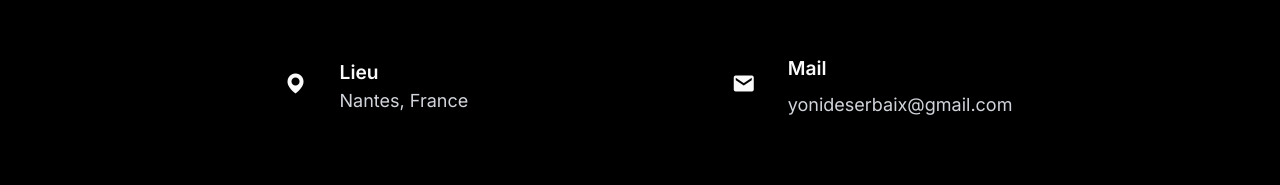
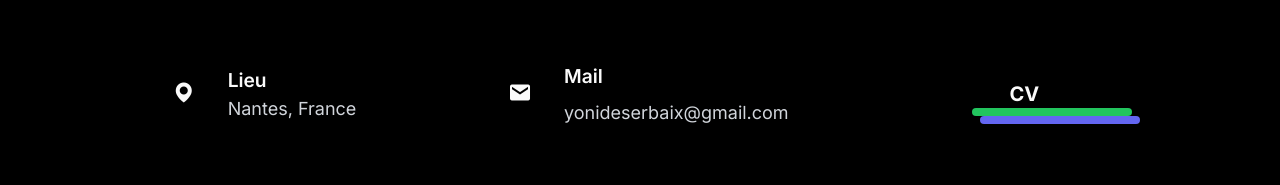
Before and after one commit to Yoni-Deserbaix/Portfolio, a Next.js app: page / in a window 1280 px wide. Shown: the part 2791-2976 px from the top of the page. Built offline with nearby package versions, Linux system fonts and the light colour scheme.

Commit message:
add download resume button

```diff
--- a/src/app/components/Contact.tsx
+++ b/src/app/components/Contact.tsx
@@ -41,6 +41,16 @@ export default function Contact() {
               </a>
             </div>
           </div>
+          <Title
+            text="CV"
+            href=""
+            target="_blank"
+            rel="noreferrer"
+            className=" transition-all duration-[0.2s] text-center max-w-[200px] mt-[15px] px-12 py-[0.7rem] rounded-[5px] border-[none]  text-xl"
+          >
+            <i className="fa-solid fa-download" />
+            CV
+          </Title>
         </div>
       </div>
     </section>
```
